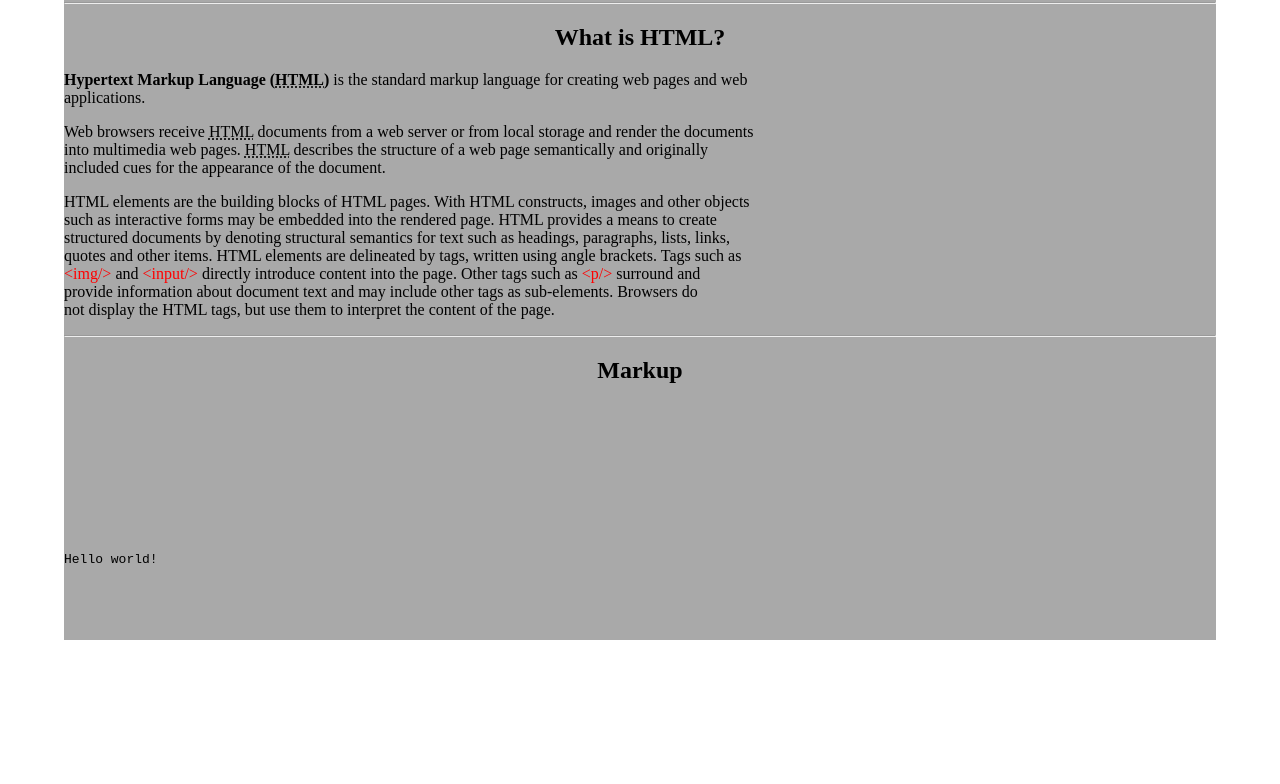
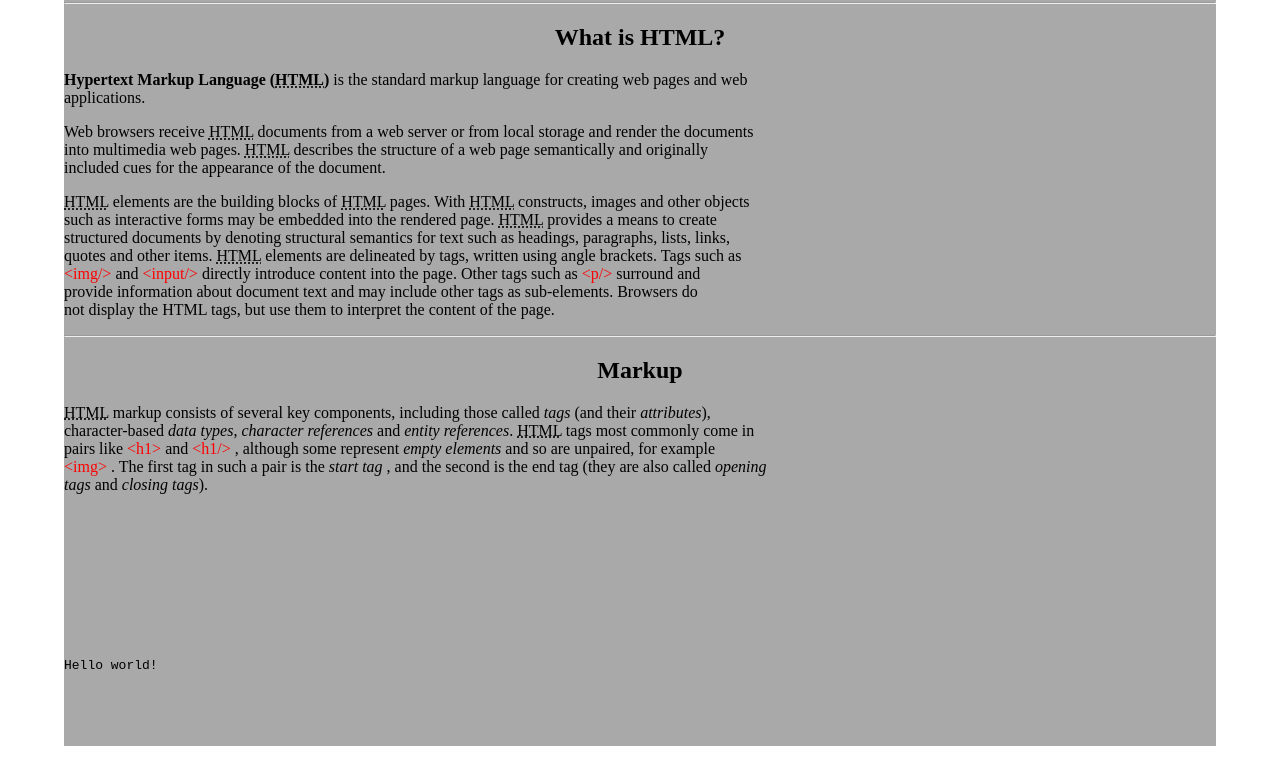
Before and after one commit to Inchensenk/SofoyanHtmlCssDz1, a plain HTML site: page Task3/INDEX.HTML in a window 1280 px wide. Shown: the part 120-904 px from the top of the page. Before the commit the page ends 824 px from the top, so only its background shows below. Drawn offline with Linux system fonts and the light colour scheme.

Commit message:
Markup first paragraph

```diff
--- a/Task3/INDEX.HTML
+++ b/Task3/INDEX.HTML
@@ -33,11 +33,15 @@
         </p>
 
         <p>
-            HTML elements are the building blocks of HTML pages. With HTML constructs, images and other objects <br>
-            such as interactive forms may be embedded into the rendered page. HTML provides a means to create <br>
+            <abbr title="HyperText Markup Language">HTML</abbr> elements are the building blocks of <abbr
+                title="HyperText Markup Language">HTML</abbr> pages. With <abbr
+                title="HyperText Markup Language">HTML</abbr> constructs, images and other objects <br>
+            such as interactive forms may be embedded into the rendered page. <abbr
+                title="HyperText Markup Language">HTML</abbr> provides a means to create <br>
             structured documents by denoting structural semantics for text such as headings, paragraphs, lists, links,
             <br>
-            quotes and other items. HTML elements are delineated by tags, written using angle brackets. Tags such as
+            quotes and other items. <abbr title="HyperText Markup Language">HTML</abbr> elements are delineated by tags,
+            written using angle brackets. Tags such as
             <br>
             <span class="red">&ltimg/&gt</span> and <span class="red"> &ltinput/&gt </span> directly introduce content
             into the page. Other tags such as <span class="red"> &ltp/&gt </span> surround and <br>
@@ -48,9 +52,19 @@
 
         <center>
             <h2>Markup</h2>
-
         </center>
-
+        <p>
+            <abbr title="HyperText Markup Language">HTML</abbr> markup consists of several key components, including
+            those called <i>tags</i> (and their <i>attributes</i>), <br>
+            character-based <i>data types</i>, <i>character references</i> and <i>entity references</i>. <abbr
+                title="HyperText Markup Language">HTML</abbr> tags most commonly come in <br>
+            pairs like
+            <span class="red"> &lth1&gt </span> and <span class="red"> &lth1/&gt </span>, although some represent
+            <i>empty elements</i> and so are unpaired, for example <br>
+            <span class="red"> &ltimg&gt </span> . The first tag in such a pair is the <i>start tag</i> , and the second
+            is the end tag (they are also called <i>opening <br>
+                tags</i> and <i>closing tags</i>).
+        </p>
         <pre><code>
 
         <span><!DOCTYPE html>
```
